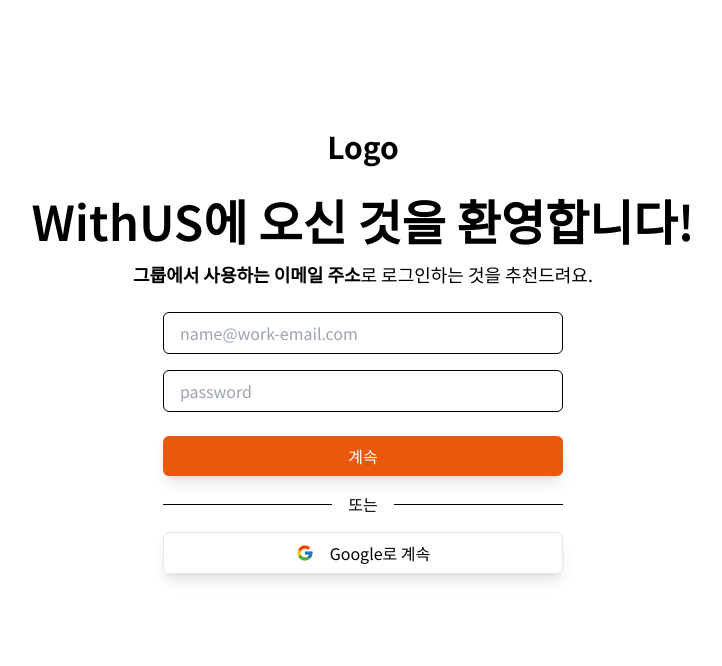
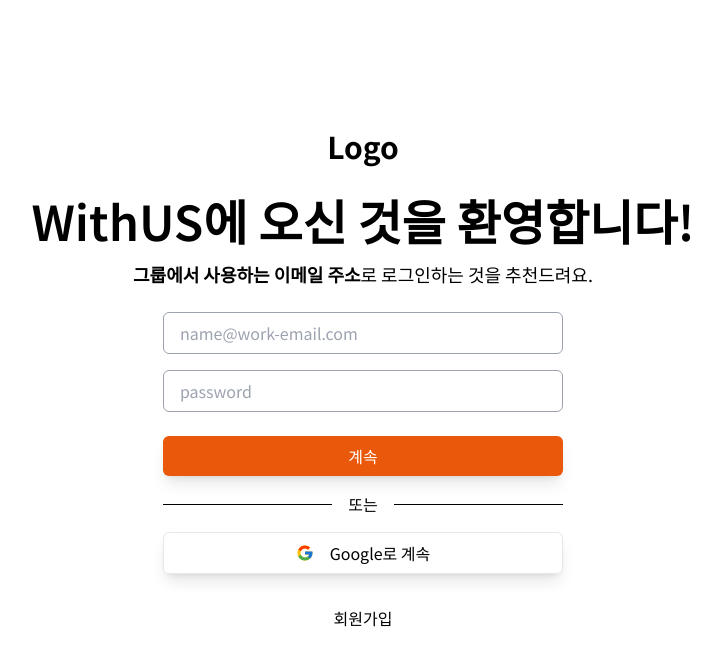
Before and after one commit to Acro-Potatoes/withus-fe, a Next.js app: page /sign/in in a window 1280 px wide. Shown: the top 666 px of the page, without its empty margins (277-999 px from the left). Built offline with nearby package versions, Linux system fonts and the light colour scheme.

Commit message:
Feat: 회원가입 페이지 생성

```diff
--- a/app/sign/in/page.tsx
+++ b/app/sign/in/page.tsx
@@ -1,5 +1,6 @@
 import { GoogleButton } from '#/app/ui/buttons'
 import SignInForm from '#/app/ui/sign/sign-in-form'
+import Link from 'next/link'
 
 const SignInPage = () => {
     return (
@@ -23,6 +24,7 @@
                 </div>
                 <GoogleButton />
             </div>
+            <Link href={'/sign/up'} className=''>회원가입</Link>
         </main>
     )
 }
--- /dev/null
+++ b/app/sign/up/page.tsx
@@ -0,0 +1,5 @@
+const SignUpPage = () => {
+    return <main>회원가입</main>
+}
+
+export default SignUpPage
--- a/app/ui/inputs.tsx
+++ b/app/ui/inputs.tsx
@@ -5,7 +5,7 @@
 }: InputHTMLAttributes<HTMLInputElement>) => {
     return (
         <input
-            className="peer w-full border border-black rounded-md py-2 px-4 text-md placeholder:text-gray-400 focus:outline-orange-400 my-2"
+            className="peer w-full border border-gray-400 rounded-md py-2 px-4 text-md placeholder:text-gray-400 focus:outline-orange-400 my-2"
             {...rest}
             autoComplete="off"
         />
```
